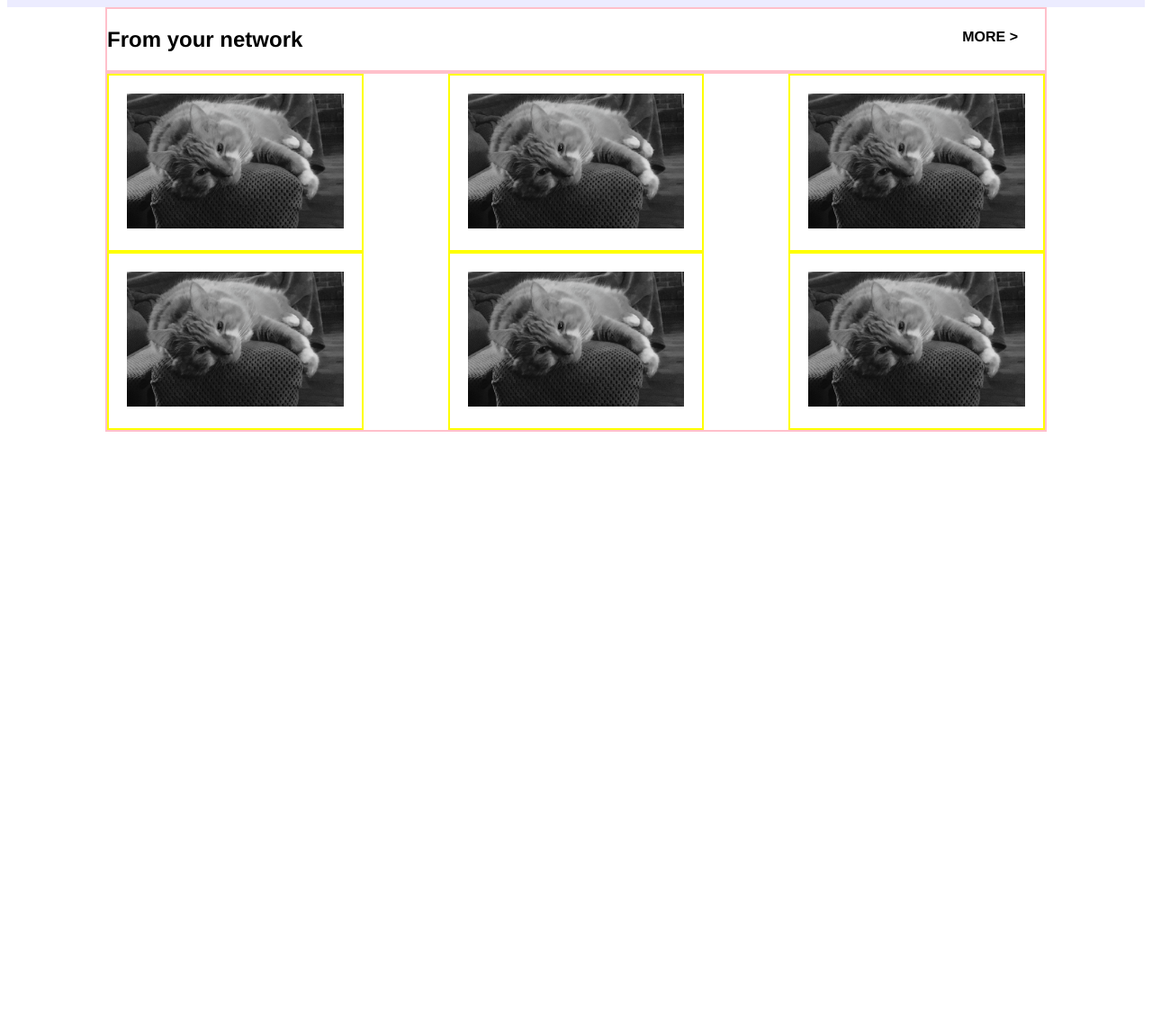
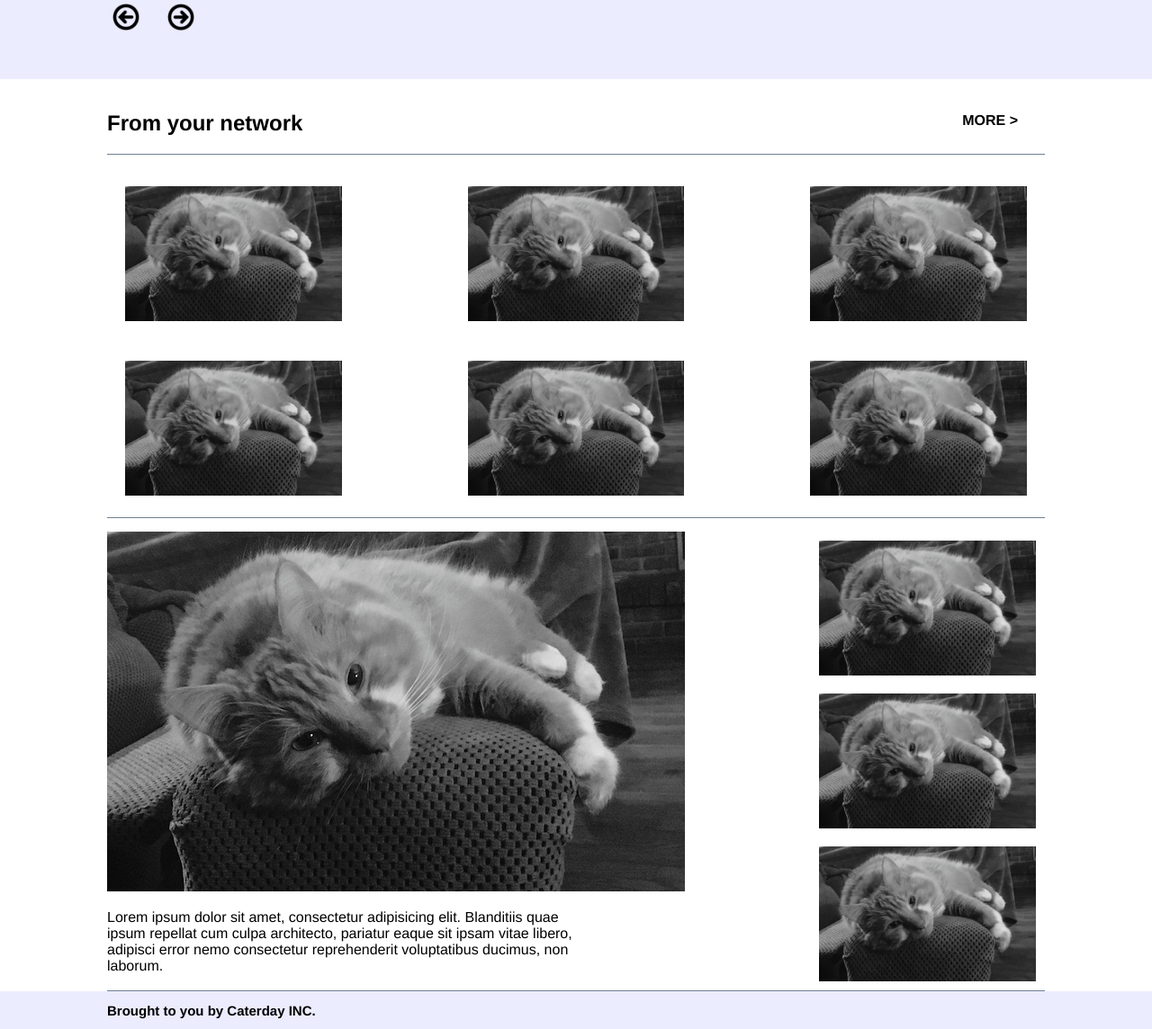
Before and after one commit to MaeDae11/Blog-Website, a plain HTML site: page main.html in a window 1280 px wide. Shown: the part 416-1560 px from the top of the page at 90% size. Before the commit the page ends 904 px from the top, so only its background shows below. Drawn offline with Linux system fonts and the light colour scheme.

Commit message:
added main stories and footer

```diff
--- a/main.html
+++ b/main.html
@@ -2,7 +2,7 @@
 <html lang="en">
     <head>
         <meta charset="UTF-8">
-        <title>Griddy Grid Grid</title>
+        <title>Cat Post Central</title>
         <link rel="stylesheet" href="resources/css/grid.css">
     </head>
 
@@ -12,7 +12,8 @@
                 <div class="top-container">
                     <div class="header row">
                         <div class="logo">
-                            <img src="resources/images/medium-full-logo.png" alt="Medium logo">
+                            <img src="resources/images/cat-logo.png" alt="Medium logo">
+                            <span>Caterday</span>
                         </div>
                         <div class="navigation-top">
                             <span><a href="#" class="story">Write a story</a></span>
@@ -23,11 +24,11 @@
                 </div>
             </div>
             <div class="top-container">
-                <div class="col-third">
+                <div class="col-half">
                     <div class="banner">
-                        <h1>Discover visionary writers, handpicked by Medium Staff.</h1>
-                        <p>Selected for cutting through policial noise with razor-sharp wit, Baratunde shows us how to be active citezens.</p>
-                        <h3><a href="https://medium.com/s/active-citizenship">Read his column > </a></h3>
+                        <h1>Discover visionary kittens and cats alike, handpicked by Caturday's Staff.</h1>
+                        <p>Selected for cutting through cat noise with razor-sharp wit, Oliver shows us how a day and a life can be.</p>
+                        <h3><a href="https://d158rcp27wqnh.cloudfront.net/">Read his column > </a></h3>
                         <button class="button"><img src="resources/images/backward-button.png" alt="back button"></button>
                         <button class="button"><img src="resources/images/forward-button.png" alt="forward button"></button>
                     </div>
@@ -47,27 +48,27 @@
 
             <div class="main-container">
 
-                <div class="articles col-third">
+                <div class="articles">
                     <img src="resources/images/cat-tails-blog.png" alt="noir picture of lazy cat">
                 </div>
 
-                <div class="articles col-third">
+                <div class="articles">
                     <img src="resources/images/cat-tails-blog.png" alt="noir picture of lazy cat">
                 </div>
 
-                <div class="articles col-third">
+                <div class="articles">
                     <img src="resources/images/cat-tails-blog.png" alt="noir picture of lazy cat">
                 </div>
 
-                <div class="articles col-third">
+                <div class="articles">
                     <img src="resources/images/cat-tails-blog.png" alt="noir picture of lazy cat">
                 </div>
 
-                <div class="articles col-third">
+                <div class="articles">
                     <img src="resources/images/cat-tails-blog.png" alt="noir picture of lazy cat">
                 </div>
 
-                <div class="articles col-third">
+                <div class="articles">
                     <img src="resources/images/cat-tails-blog.png" alt="noir picture of lazy cat">
                 </div>
 
@@ -75,11 +76,28 @@
 
         </main>
 
+        <stories>
+            <div class="main-container">
+                <div class="main-feature col-half">
+                    <img src="resources/images/cat-tails-blog.png" alt="noir picture of lazy cat">
+                    <p>Lorem ipsum dolor sit amet, consectetur adipisicing elit. Blanditiis quae ipsum repellat cum culpa architecto, pariatur eaque sit ipsam vitae libero, adipisci error nemo consectetur reprehenderit voluptatibus ducimus, non laborum.</p>
+                </div>
+                <div class="col-half">
+                    <img class="side-story" src="resources/images/cat-tails-blog.png" alt="noir picture of lazy cat">
+                    <img class="side-story" src="resources/images/cat-tails-blog.png" alt="noir picture of lazy cat">
+                    <img class="side-story" src="resources/images/cat-tails-blog.png" alt="noir picture of lazy cat">
+                </div>
+            </div>
+        </stories>
+
     </body>
 
     <footer>
-
-
+        <div class="bottom-container">
+            <div class="footer">
+                <h2>Brought to you by Caterday INC.</h2>
+            </div>
+        </div>
     </footer>
 
 </html>
--- a/resources/css/grid.css
+++ b/resources/css/grid.css
@@ -1,21 +1,22 @@
 html {
     box-sizing: border-box;
-    font-family: Helvetica, Arial, sans-serif
+    font-family: Helvetica, Arial, sans-serif;
+
     }
 *, *:before. *:after {
     box-sizing: inherit;
 }
 
-/** {
-    border: 1px solid purple;
-}*/
+body {
+    margin: 0;
+}
 
 .row {
     width: 100%;
     clear: both;
 }
 
-/*.col-full {
+.col-full {
     float: left;
     width: 100%;
 }
@@ -28,10 +29,19 @@ html {
 .col-third {
     width: 33%;
     float: left;
-}*/
+}
 
 header {
     background-color: #ECECFF;
+}
+
+.fixed-header {
+    position: fixed;
+    width: 100%;
+    height: 70px;
+    z-index: 50;
+    background-color: #ECECFF;
+    border-bottom: .5px solid slategray;
 }
 
 .top-container {
@@ -40,13 +50,7 @@ header {
     margin: 0 auto;
     padding-bottom: 30px;
 }
-.fixed-header {
-    position: fixed;
-    width: 100%;
-    height: 70px;
-    z-index: 50;
-    background-color: #ECECFF;
-}
+
 
 .header {
     width: 1042px;
@@ -63,6 +67,12 @@ header {
 }
 .story {
     padding-right: 15px;
+    font-family: "Courier New";
+}
+
+.logo {
+    font-size: 20px;
+    font-family: "Courier New";
 }
 /*banner*/
 
@@ -70,7 +80,6 @@ header {
     margin-top: 150px;
     padding-top: 20px;
     padding-bottom: 20px;
-    border: 2px solid purple;
     z-index: 10;
 }
 .button {
@@ -86,13 +95,12 @@ header {
     flex-flow: wrap;
     justify-content: space-between;
     margin: 0 auto;
-    /*padding-bottom: 30px;*/
-    border: 2px solid pink;
+    border-bottom: .5px solid slategray;
+    margin-top: 15px;
 }
 
 .from-your-network {
     margin-left: 30px;
-
 }
 
 .more {
@@ -100,11 +108,34 @@ header {
     margin-right: 30px;
 }
 
-.articles {
-    border: 2px solid yellow;
-}
-
 .articles img {
     height: 150px;
     margin: 20px;
 }
+
+/*content / stories*/
+
+.side-story {
+    height: 150px;
+    margin: 10px;
+    float: right;
+}
+
+
+
+/*footer*/
+footer {
+    background-color: #ECECFF;
+}
+
+.bottom-container {
+    width: 1042px;
+    display: flex;
+    margin: 0 auto;
+}
+
+.footer {
+    display: flex;
+    align-content: center;
+    font-size: 10px;
+}
```
Also changed, not shown: resources/images/cat-logo.png (added).
